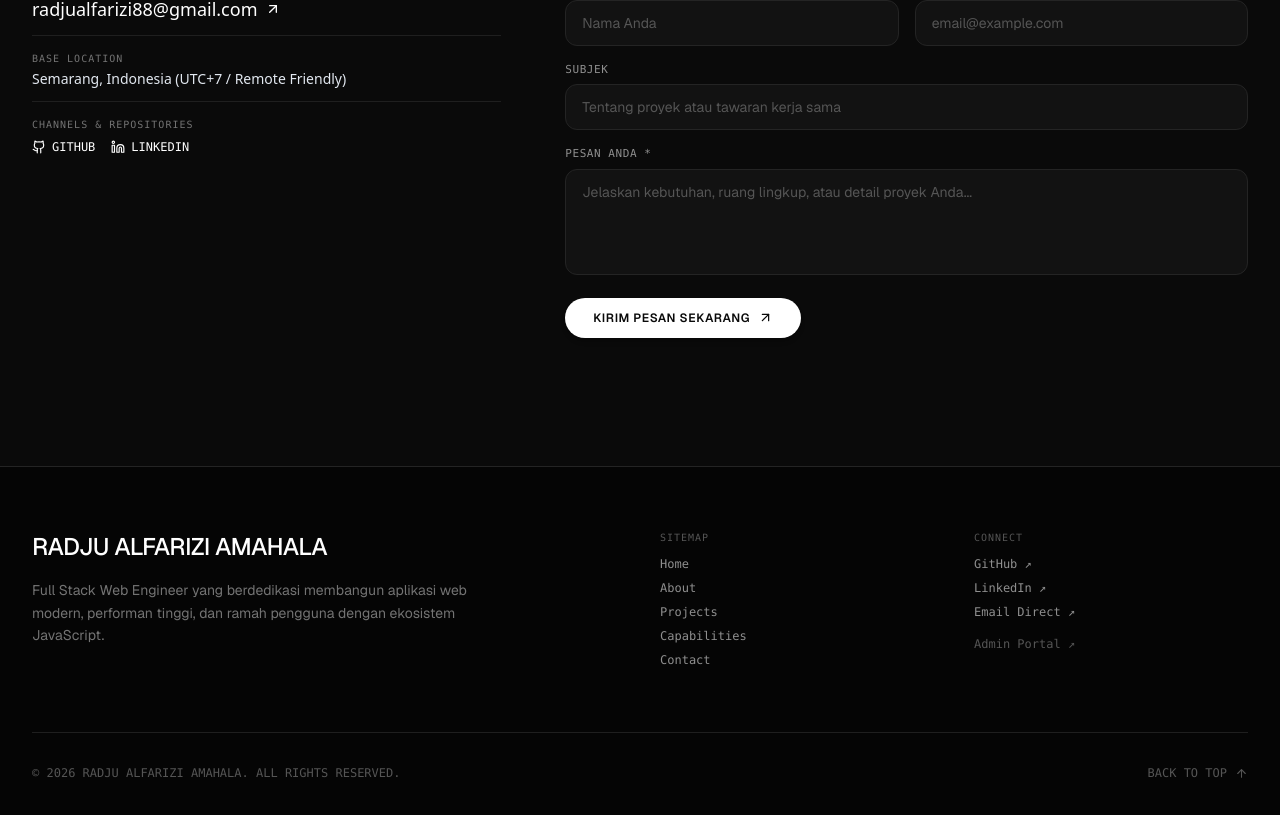
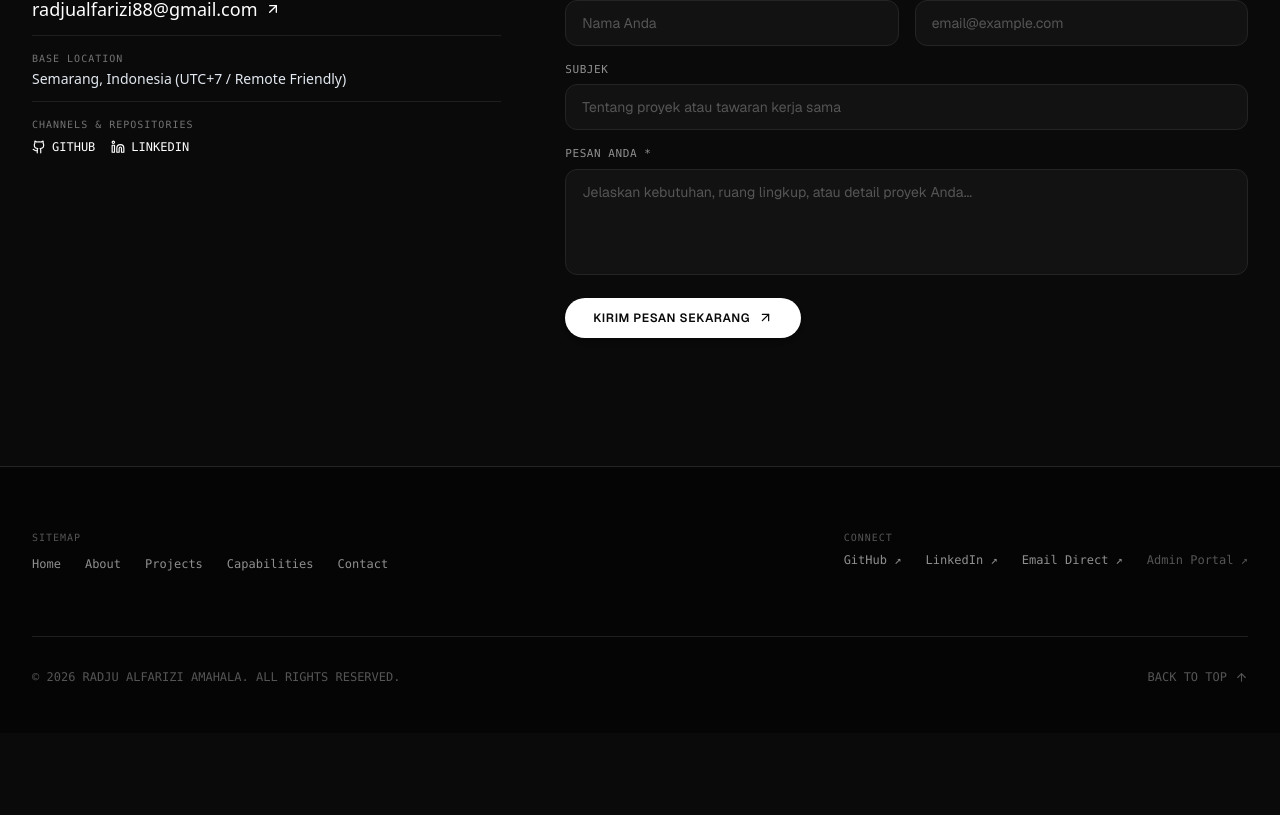
Before and after one commit to alfariziraju/portfolio, a Next.js app: page / in a window 1280 px wide. Shown: the part 9589-10404 px from the top of the page. After the commit the page ends 10322 px from the top, so only its background shows below. Built offline with nearby package versions, Linux system fonts and the light colour scheme.

Commit message:
chore(footer): remove repetitive brand bio text for clean layout

```diff
--- a/src/components/Footer.jsx
+++ b/src/components/Footer.jsx
@@ -19,22 +19,12 @@ export default function Footer({ profile }) {
     <footer className="border-t border-[#242424] bg-[#050505] pt-16 pb-12 text-[#8f8f8f]">
       <div className="max-w-7xl mx-auto px-5 sm:px-8">
         <div className="grid grid-cols-1 md:grid-cols-12 gap-10 pb-16 border-b border-[#1f1f1f]">
-          {/* Brand & Mission Statement */}
-          <div className="md:col-span-6 space-y-4">
-            <h3 className="text-xl sm:text-2xl font-medium tracking-tight text-white uppercase">
-              {profile?.name || "Radju Alfarizi"}
-            </h3>
-            <p className="text-sm text-[#737373] max-w-md leading-relaxed">
-              Full Stack Web Engineer yang berdedikasi membangun aplikasi web modern, performan tinggi, dan ramah pengguna dengan ekosistem JavaScript.
-            </p>
-          </div>
-
           {/* Navigation Sitemap */}
-          <div className="md:col-span-3 space-y-3 font-mono text-xs">
+          <div className="md:col-span-6 space-y-3 font-mono text-xs">
             <p className="uppercase tracking-widest text-[#555] text-[10px]">
               SITEMAP
             </p>
-            <ul className="space-y-2">
+            <ul className="flex flex-wrap gap-x-6 gap-y-2">
               {navLinks.map((item) => (
                 <li key={item.href}>
                   <a
@@ -49,11 +39,12 @@ export default function Footer({ profile }) {
           </div>
 
           {/* Socials & Admin */}
-          <div className="md:col-span-3 space-y-3 font-mono text-xs">
-            <p className="uppercase tracking-widest text-[#555] text-[10px]">
+          <div className="md:col-span-6 md:flex md:justify-end space-y-3 font-mono text-xs">
+            <div>
+              <p className="uppercase tracking-widest text-[#555] text-[10px] mb-2">
                 CONNECT
               </p>
-            <ul className="space-y-2">
+              <ul className="flex flex-wrap items-center gap-x-6 gap-y-2">
                 {profile?.github && (
                   <li>
                     <a
@@ -88,7 +79,7 @@ export default function Footer({ profile }) {
                     </a>
                   </li>
                 )}
-              <li className="pt-2">
+                <li>
                   <a
                     href="/admin"
                     className="text-[#555] hover:text-[#8f8f8f] transition-colors"
@@ -97,6 +88,7 @@ export default function Footer({ profile }) {
                   </a>
                 </li>
               </ul>
+            </div>
           </div>
         </div>
 
```
Lines whose indentation alone changed are shown as unchanged.
